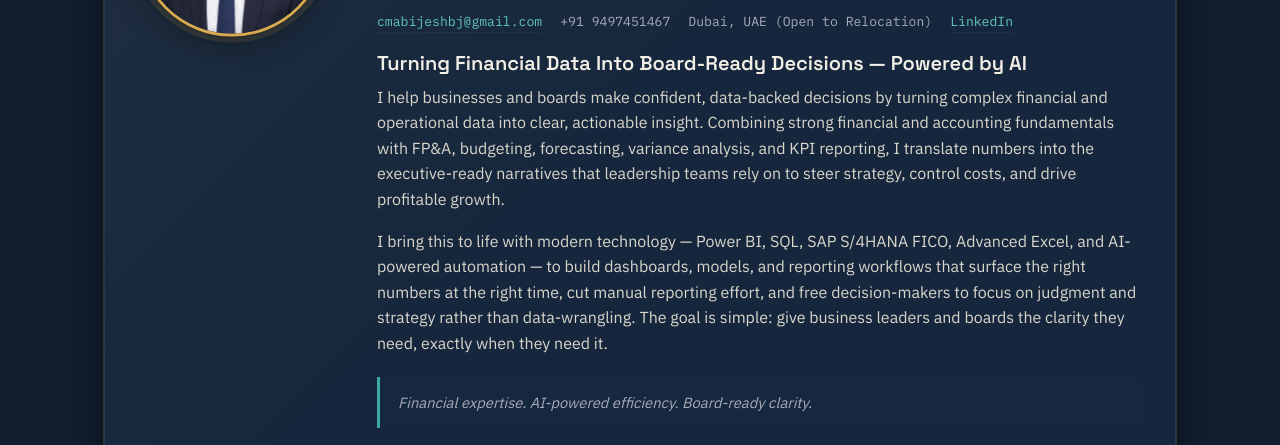
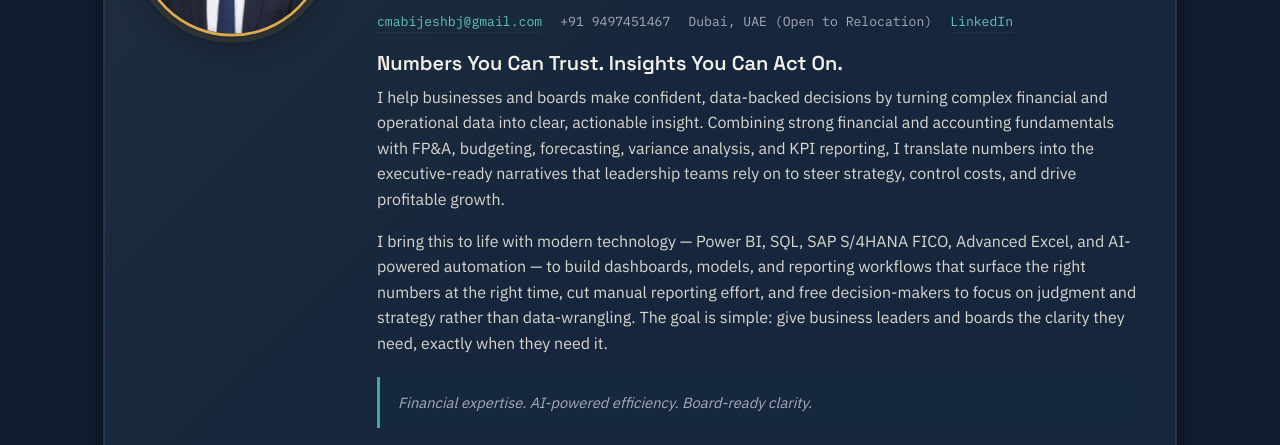
Before and after one commit to cmabijeshbj-web/cmabijeshbj-web.github.io, a plain HTML site: page index.html in a window 1280 px wide. Shown: the part 330-775 px from the top of the page. Drawn offline with Linux system fonts and the light colour scheme.

Commit message:
Add files via upload

```diff
--- a/index.html
+++ b/index.html
@@ -40,7 +40,7 @@
             <span>Dubai, UAE (Open to Relocation)</span>
             <a href="https://www.linkedin.com/in/bijesh-bj-cma-here" target="_blank" rel="noopener">LinkedIn</a>
           </div>
-          <h3 style="margin-top:18px;">Turning Financial Data Into Board-Ready Decisions — Powered by AI</h3>
+          <h3 style="margin-top:18px;">Numbers You Can Trust. Insights You Can Act On.</h3>
           <p>I help businesses and boards make confident, data-backed decisions by turning complex financial and operational data into clear, actionable insight. Combining strong financial and accounting fundamentals with FP&amp;A, budgeting, forecasting, variance analysis, and KPI reporting, I translate numbers into the executive-ready narratives that leadership teams rely on to steer strategy, control costs, and drive profitable growth.</p>
           <p>I bring this to life with modern technology — Power BI, SQL, SAP S/4HANA FICO, Advanced Excel, and AI-powered automation — to build dashboards, models, and reporting workflows that surface the right numbers at the right time, cut manual reporting effort, and free decision-makers to focus on judgment and strategy rather than data-wrangling. The goal is simple: give business leaders and boards the clarity they need, exactly when they need it.</p>
           <div class="callout" style="font-style:italic;">Financial expertise. AI-powered efficiency. Board-ready clarity.</div>
```
